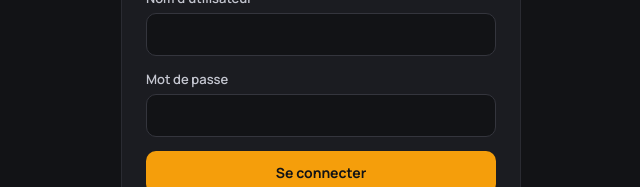
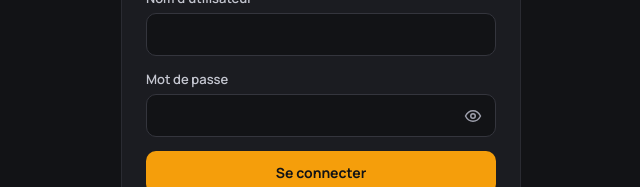
Before and after one commit to fabiano3319/carnet-contacts, a React app in the folder frontend/: page / in a window 1280 px wide. Shown: the part 364-551 px from the top of the page, without its empty margins (319-959 px from the left). Built offline with nearby package versions, Linux system fonts and the light colour scheme; no server answers; the HTML template or start-up script is replaced by a standard one.

Commit message:
feat: bouton afficher/masquer le mot de passe dans les formulaires d'authentification

```diff
--- a/frontend/src/App.css
+++ b/frontend/src/App.css
@@ -266,3 +266,25 @@ tr:last-child td { border-bottom: 0; }
 .auth-brand .logo { margin-bottom: 14px; }
 .auth-brand h1 { margin: 0 0 6px; }
 .auth-brand .subtitle { margin: 0; }
+
+/* Champ mot de passe avec bouton afficher/masquer */
+.password-wrap { position: relative; display: flex; }
+.password-wrap input { padding-right: 46px; }
+.toggle-pw {
+  position: absolute;
+  right: 6px;
+  top: 50%;
+  transform: translateY(-50%);
+  width: 34px;
+  height: 34px;
+  border: 0;
+  border-radius: 8px;
+  background: transparent;
+  color: var(--muted);
+  display: flex;
+  align-items: center;
+  justify-content: center;
+  cursor: pointer;
+}
+.toggle-pw:hover { color: var(--text); background: #25262c; }
+.toggle-pw:focus-visible { outline: 2px solid var(--accent); }
--- a/frontend/src/components/AuthForm.jsx
+++ b/frontend/src/components/AuthForm.jsx
@@ -1,6 +1,7 @@
 import { useState } from 'react'
 import Logo from './Logo'
 import api from '../api'
+import PasswordInput from './PasswordInput'
 
 function AuthForm({ onAuth }) {
   const [mode, setMode] = useState('login')   // 'login' ou 'register'
@@ -70,10 +71,11 @@ function AuthForm({ onAuth }) {
             </label>
           )}
 
-          <label className="field">Mot de passe
-            <input type="password" value={password}
-              onChange={e => setPassword(e.target.value)} required />
-          </label>
+            <PasswordInput
+                label="Mot de passe"
+                value={password}
+                onChange={e => setPassword(e.target.value)}
+            />
 
           {erreur && <p className="error" role="alert">{erreur}</p>}
 
--- /dev/null
+++ b/frontend/src/components/PasswordInput.jsx
@@ -0,0 +1,46 @@
+import { useState, useId } from 'react'
+
+function PasswordInput({ label, value, onChange }) {
+  const [visible, setVisible] = useState(false)
+  const id = useId()
+
+  return (
+    <div className="field">
+      <label htmlFor={id}>{label}</label>
+      <div className="password-wrap">
+        <input
+          id={id}
+          type={visible ? 'text' : 'password'}
+          value={value}
+          onChange={onChange}
+          required
+        />
+        <button
+          type="button"
+          className="toggle-pw"
+          onClick={() => setVisible(!visible)}
+          aria-label={visible ? 'Masquer le mot de passe' : 'Afficher le mot de passe'}
+          aria-pressed={visible}
+        >
+          {visible ? (
+            <svg width="18" height="18" viewBox="0 0 24 24" fill="none" stroke="currentColor"
+              strokeWidth="2" strokeLinecap="round" strokeLinejoin="round" aria-hidden="true">
+              <path d="M17.94 17.94A10.9 10.9 0 0 1 12 19c-6.5 0-10-7-10-7a18.5 18.5 0 0 1 5.06-5.94" />
+              <path d="M9.9 4.24A9.1 9.1 0 0 1 12 4c6.5 0 10 7 10 7a18.5 18.5 0 0 1-2.16 3.19" />
+              <path d="M14.12 14.12a3 3 0 1 1-4.24-4.24" />
+              <path d="M1 1l22 22" />
+            </svg>
+          ) : (
+            <svg width="18" height="18" viewBox="0 0 24 24" fill="none" stroke="currentColor"
+              strokeWidth="2" strokeLinecap="round" strokeLinejoin="round" aria-hidden="true">
+              <path d="M2 12s3.5-7 10-7 10 7 10 7-3.5 7-10 7S2 12 2 12z" />
+              <circle cx="12" cy="12" r="3" />
+            </svg>
+          )}
+        </button>
+      </div>
+    </div>
+  )
+}
+
+export default PasswordInput
```
